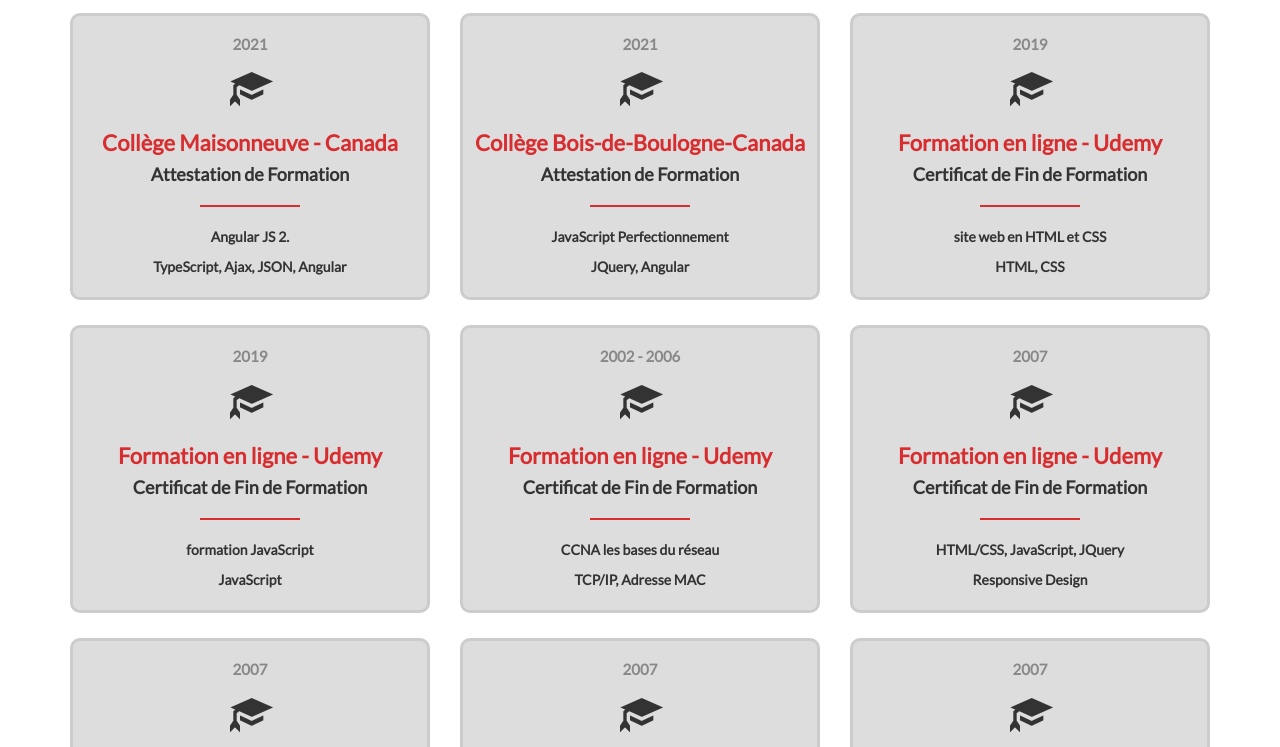
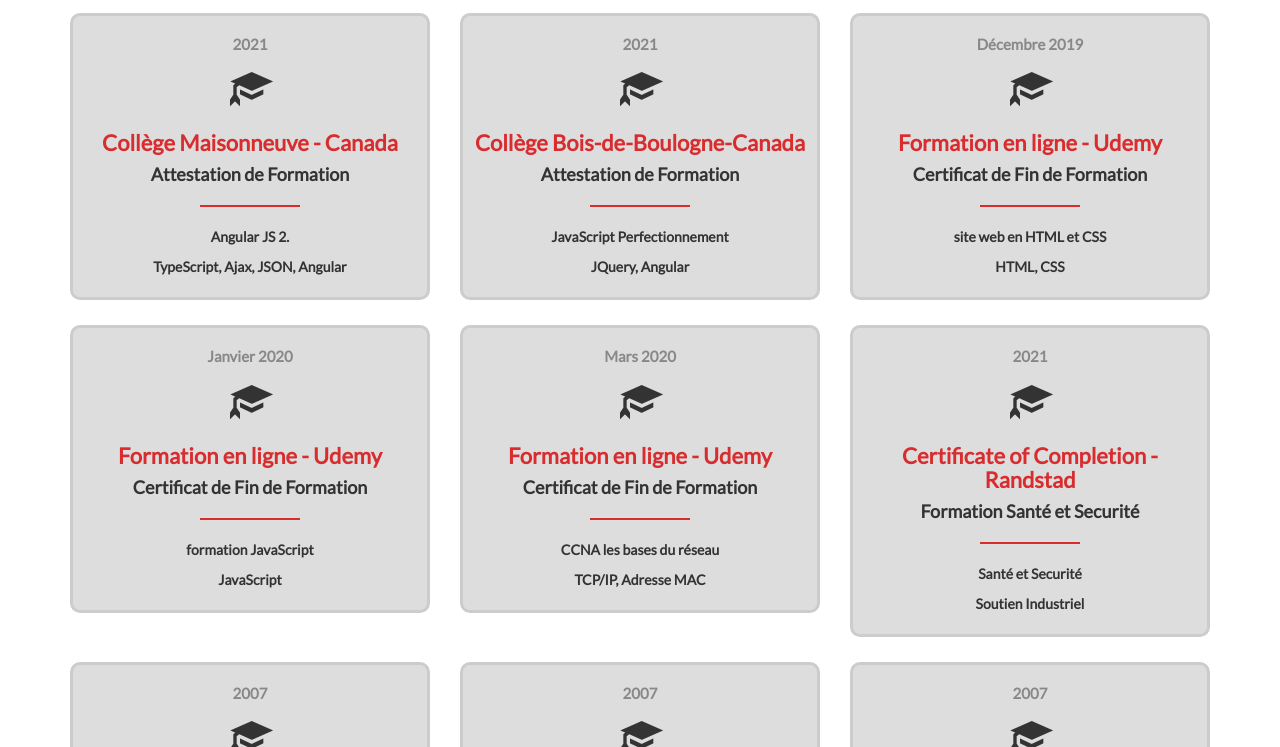
Before and after one commit to hakim-tamoum/bootstrap_CV, a plain HTML site: page index.html in a window 1280 px wide. Both pictures are taken after a click on the button "Show More". Shown: the part 2753-3500 px from the top of the page. Drawn offline with nearby package versions, Linux system fonts and the light colour scheme.

Commit message:
modifier section education

```diff
--- a/index.html
+++ b/index.html
@@ -227,7 +227,7 @@
                     <div class="col-sm-6 col-md-4 card">
                         <div class="back"><img src="img/cert5.png"></div>
                         <div class="education-block font">
-                            <h5>2019</h5>
+                            <h5>Décembre 2019</h5>
                             <span class="glyphicon glyphicon-education"></span>
                             <h3>Formation en ligne - Udemy</h3>
                             <h4>Certificat de Fin de Formation</h4>
@@ -239,7 +239,7 @@
                     <div class="col-sm-6 col-md-4 card hid">
                         <div class="back"><img src="img/cert6.png"></div>
                         <div class="education-block font">
-                            <h5>2019</h5>
+                            <h5>Janvier 2020</h5>
                             <span class="glyphicon glyphicon-education"></span>
                             <h3>Formation en ligne - Udemy</h3>
                             <h4>Certificat de Fin de Formation</h4>
@@ -251,7 +251,7 @@
                     <div class="col-sm-6 col-md-4 card hid">
                         <div class="back"><img src="img/cert7.png"></div>
                         <div class="education-block font">
-                            <h5>2002 - 2006</h5>
+                            <h5>Mars 2020</h5>
                             <span class="glyphicon glyphicon-education"></span>
                             <h3>Formation en ligne - Udemy</h3>
                             <h4>Certificat de Fin de Formation</h4>
@@ -263,13 +263,13 @@
                     <div class="col-sm-6 col-md-4 card hid">
                         <div class="back"><img src="img/cert8.png"></div>
                         <div class="education-block font">
-                            <h5>2007</h5>
+                            <h5>2021</h5>
                             <span class="glyphicon glyphicon-education"></span>
-                            <h3>Formation en ligne - Udemy</h3>
-                            <h4>Certificat de Fin de Formation</h4>
+                            <h3>Certificate of Completion - Randstad</h3>
+                            <h4>Formation Santé et Securité</h4>
                             <div class="red-divider"></div>
-                            <p>HTML/CSS, JavaScript, JQuery</p>
-                            <p>Responsive Design</p>
+                            <p>Santé et Securité</p>
+                            <p>Soutien Industriel</p>
                         </div>
                     </div>
                     <div class="col-sm-6 col-md-4 card hid">
@@ -277,11 +277,11 @@
                         <div class="education-block font">
                             <h5>2007</h5>
                             <span class="glyphicon glyphicon-education"></span>
-                            <h3>École Polytechnique - Paris</h3>
-                            <h4>Diplome d'ingénieur informatique</h4>
+                            <h3>Formation en ligne - Udemy</h3>
+                            <h4>Certificat de Fin de Formation</h4>
                             <div class="red-divider"></div>
-                            <p>HTML/CSS, JavaScript, JQuery</p>
-                            <p>Responsive Design</p>
+                            <p>HTML5 et CSS</p>
+                            <p>créer des sites professionnels</p>
                         </div>
                     </div>
                     <div class="col-sm-6 col-md-4 card hid">
@@ -289,11 +289,11 @@
                         <div class="education-block font">
                             <h5>2007</h5>
                             <span class="glyphicon glyphicon-education"></span>
-                            <h3>École Polytechnique - Paris</h3>
-                            <h4>Diplome d'ingénieur informatique</h4>
+                            <h3>maison OPVAC - Montréal</h3>
+                            <h4>Attestation de fin de stage</h4>
                             <div class="red-divider"></div>
-                            <p>HTML/CSS, JavaScript, JQuery</p>
-                            <p>Responsive Design</p>
+                            <p>soutien technique et service a la clientele</p>
+                            <p>soutien informatique</p>
                         </div>
                     </div>
                     <div class="col-sm-6 col-md-4 card hid">
```
